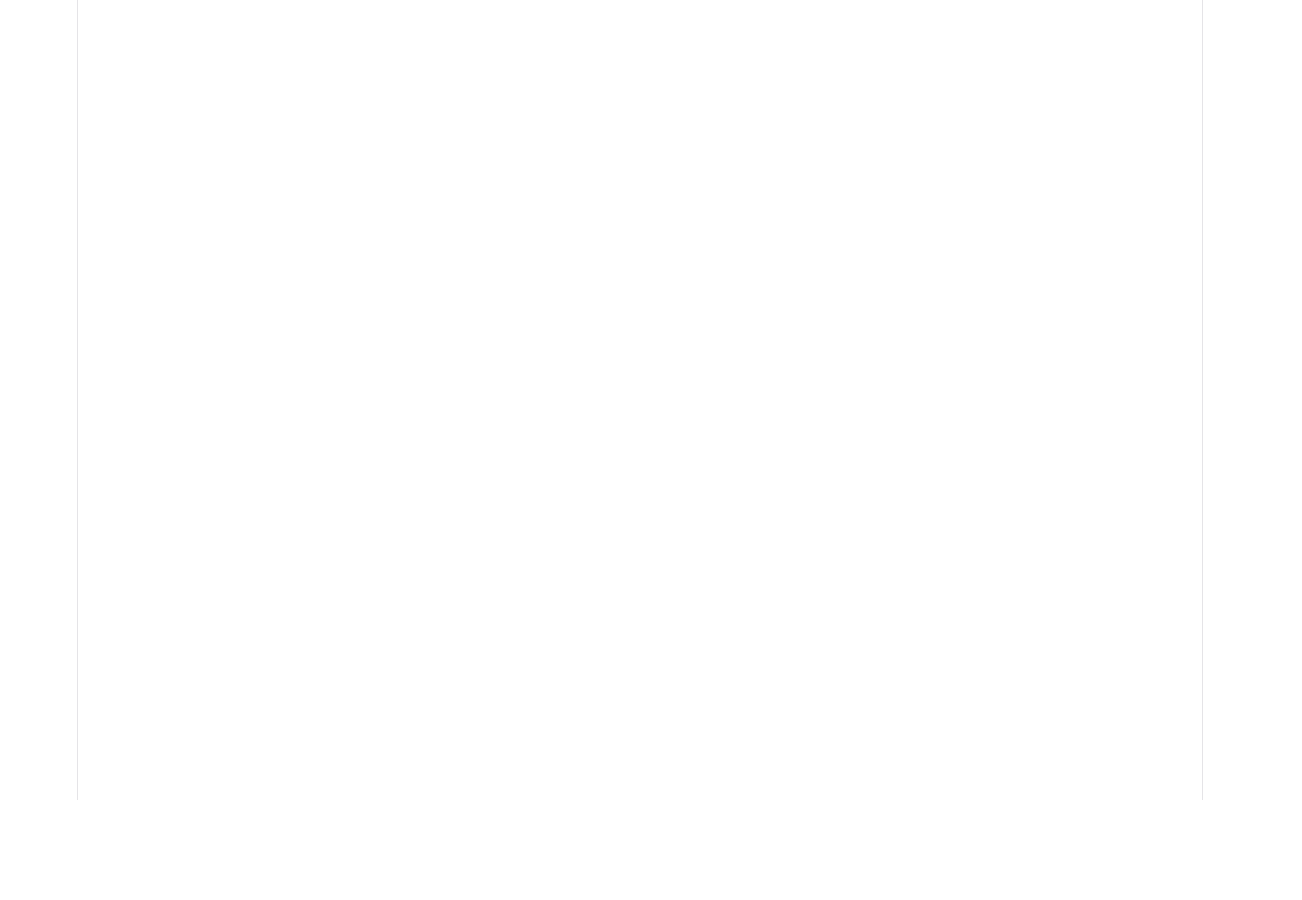
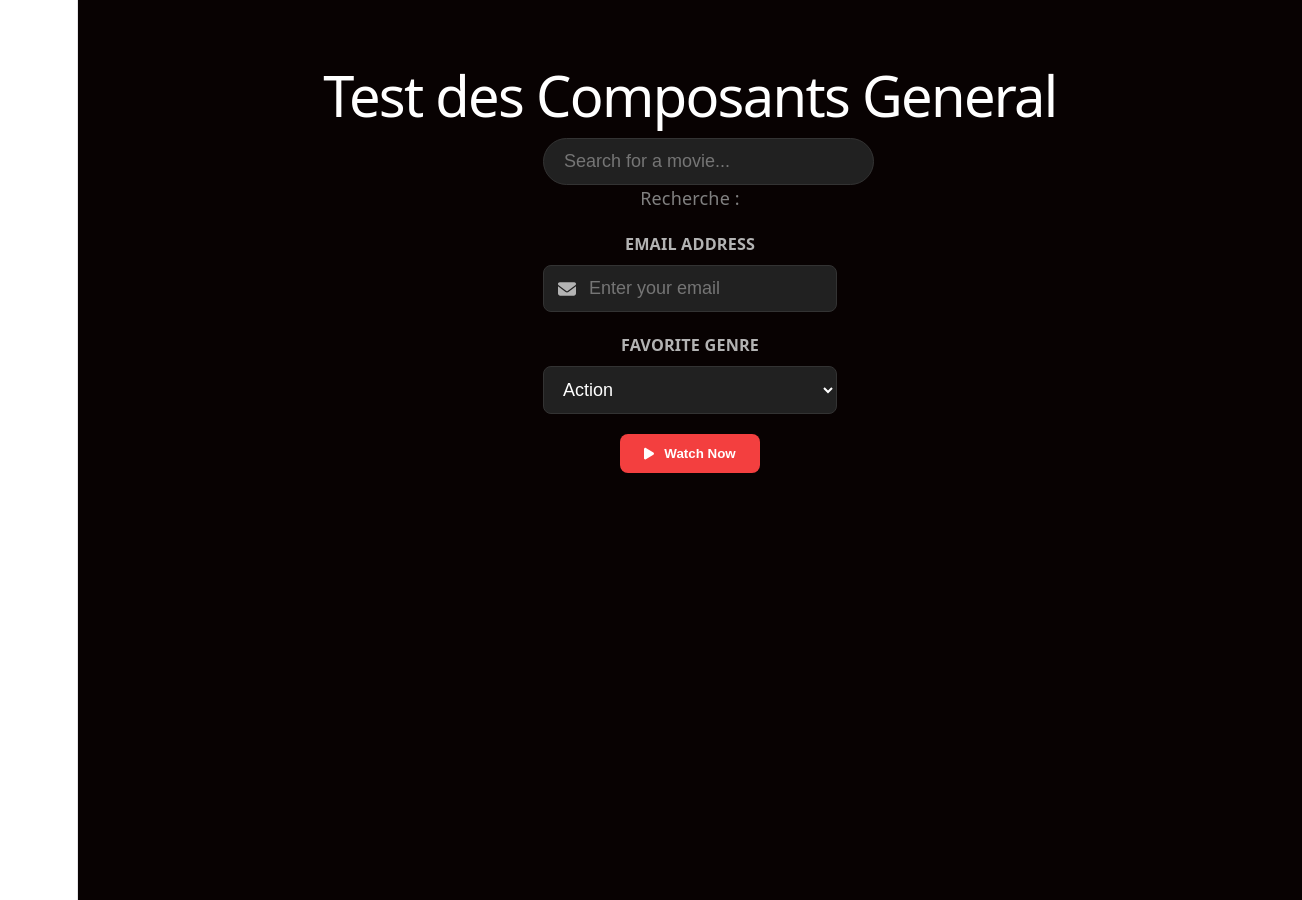
Before and after one commit to Gromuf/holbertonschool-cinema-guru, a React (Vite) app in the folder frontend/: page / in a window 1280 px wide. Shown: the whole page, 1302 px wide, since content can reach past the window. Before the commit the page ends 800 px from the top, so only its background shows below. Built offline with nearby package versions, Linux system fonts and the light colour scheme.

Commit message:
Add general components: Input, SelectInput, Button, and SearchBar with styles

```diff
--- a/frontend/src/App.css
+++ b/frontend/src/App.css
@@ -1,184 +1,21 @@
-.counter {
-  font-size: 16px;
-  padding: 5px 10px;
-  border-radius: 5px;
-  color: var(--accent);
-  background: var(--accent-bg);
-  border: 2px solid transparent;
-  transition: border-color 0.3s;
-  margin-bottom: 24px;
+/* src/App.css */
 
-  &:hover {
-    border-color: var(--accent-border);
-  }
-  &:focus-visible {
-    outline: 2px solid var(--accent);
-    outline-offset: 2px;
-  }
+.App {
+  min-height: 100vh;
+  width: 100%;
+  background-color: #080202; /* Le noir profond du projet */
+  color: #ffffff;
+  display: flex;
+  flex-direction: column;
+  align-items: center;
+  padding: 40px 20px;
 }
 
-.hero {
-  position: relative;
-
-  .base,
-  .framework,
-  .vite {
-    inset-inline: 0;
-    margin: 0 auto;
-  }
-
-  .base {
-    width: 170px;
-    position: relative;
-    z-index: 0;
-  }
-
-  .framework,
-  .vite {
-    position: absolute;
-  }
-
-  .framework {
-    z-index: 1;
-    top: 34px;
-    height: 28px;
-    transform: perspective(2000px) rotateZ(300deg) rotateX(44deg) rotateY(39deg)
-      scale(1.4);
-  }
-
-  .vite {
-    z-index: 0;
-    top: 107px;
-    height: 26px;
-    width: auto;
-    transform: perspective(2000px) rotateZ(300deg) rotateX(40deg) rotateY(39deg)
-      scale(0.8);
-  }
-}
-
-#center {
+/* Si tu veux tester tes composants dans une colonne propre */
+.test-container {
+  width: 100%;
+  max-width: 400px;
   display: flex;
   flex-direction: column;
-  gap: 25px;
-  place-content: center;
-  place-items: center;
-  flex-grow: 1;
-
-  @media (max-width: 1024px) {
-    padding: 32px 20px 24px;
-    gap: 18px;
-  }
+  gap: 15px; /* Espace entre chaque composant */
 }
-
-#next-steps {
-  display: flex;
-  border-top: 1px solid var(--border);
-  text-align: left;
-
-  & > div {
-    flex: 1 1 0;
-    padding: 32px;
-    @media (max-width: 1024px) {
-      padding: 24px 20px;
-    }
-  }
-
-  .icon {
-    margin-bottom: 16px;
-    width: 22px;
-    height: 22px;
-  }
-
-  @media (max-width: 1024px) {
-    flex-direction: column;
-    text-align: center;
-  }
-}
-
-#docs {
-  border-right: 1px solid var(--border);
-
-  @media (max-width: 1024px) {
-    border-right: none;
-    border-bottom: 1px solid var(--border);
-  }
-}
-
-#next-steps ul {
-  list-style: none;
-  padding: 0;
-  display: flex;
-  gap: 8px;
-  margin: 32px 0 0;
-
-  .logo {
-    height: 18px;
-  }
-
-  a {
-    color: var(--text-h);
-    font-size: 16px;
-    border-radius: 6px;
-    background: var(--social-bg);
-    display: flex;
-    padding: 6px 12px;
-    align-items: center;
-    gap: 8px;
-    text-decoration: none;
-    transition: box-shadow 0.3s;
-
-    &:hover {
-      box-shadow: var(--shadow);
-    }
-    .button-icon {
-      height: 18px;
-      width: 18px;
-    }
-  }
-
-  @media (max-width: 1024px) {
-    margin-top: 20px;
-    flex-wrap: wrap;
-    justify-content: center;
-
-    li {
-      flex: 1 1 calc(50% - 8px);
-    }
-
-    a {
-      width: 100%;
-      justify-content: center;
-      box-sizing: border-box;
-    }
-  }
-}
-
-#spacer {
-  height: 88px;
-  border-top: 1px solid var(--border);
-  @media (max-width: 1024px) {
-    height: 48px;
-  }
-}
-
-.ticks {
-  position: relative;
-  width: 100%;
-
-  &::before,
-  &::after {
-    content: '';
-    position: absolute;
-    top: -4.5px;
-    border: 5px solid transparent;
-  }
-
-  &::before {
-    left: 0;
-    border-left-color: var(--border);
-  }
-  &::after {
-    right: 0;
-    border-right-color: var(--border);
-  }
-}
--- a/frontend/src/App.jsx
+++ b/frontend/src/App.jsx
@@ -1,9 +1,58 @@
-import './App.css'
+import React, { useState } from 'react';
+import './App.css';
+import Input from './components/general/Input';
+import SelectInput from './components/general/SelectInput';
+import Button from './components/general/Button';
+import SearchBar from './components/general/SearchBar';
+import { faEnvelope, faPlay } from '@fortawesome/free-solid-svg-icons';
 
 function App() {
+  const [email, setEmail] = useState("");
+  const [genre, setGenre] = useState("action");
+  const [search, setSearch] = useState("");
+
+  const genres = [
+    { value: 'action', label: 'Action' },
+    { value: 'comedy', label: 'Comedy' },
+    { value: 'drama', label: 'Drama' }
+  ];
+
   return (
-    <div className="App"></div>
-  )
+    <div className="App" style={{ padding: '50px', backgroundColor: '#080202', minHeight: '100vh' }}>
+      <h1 style={{ color: 'white', marginBottom: '30px' }}>Test des Composants General</h1>
+
+      <div style={{ maxWidth: '400px' }}>
+        {/* Test SearchBar */}
+        <SearchBar title={search} setTitle={setSearch} />
+        <p style={{ color: 'gray', marginBottom: '20px' }}>Recherche : {search}</p>
+
+        {/* Test Input avec Icône */}
+        <Input
+          label="Email Address"
+          type="email"
+          value={email}
+          setValue={setEmail}
+          icon={faEnvelope}
+          inputAttributes={{ placeholder: 'Enter your email' }}
+        />
+
+        {/* Test SelectInput */}
+        <SelectInput
+          label="Favorite Genre"
+          options={genres}
+          value={genre}
+          setValue={setGenre}
+        />
+
+        {/* Test Button */}
+        <Button
+          label="Watch Now"
+          icon={faPlay}
+          onClick={() => alert('Cliqué !')}
+        />
+      </div>
+    </div>
+  );
 }
 
-export default App
+export default App;
--- /dev/null
+++ b/frontend/src/components/general/Button.jsx
@@ -0,0 +1,17 @@
+import React from "react";
+import "./general.css"
+import { FontAwesomeIcon } from "@fortawesome/react-fontawesome";
+
+const Button = ({ label, className, onClick, icon }) => {
+	return (
+		<button
+      className={`button-container ${className}`}
+      onClick={onClick}
+    >
+      {icon && <FontAwesomeIcon icon={icon} className="button-icon" />}
+      {label}
+    </button>
+	);
+}
+
+export default Button;
--- /dev/null
+++ b/frontend/src/components/general/Input.jsx
@@ -0,0 +1,25 @@
+import React from "react"
+import "./general.css"
+import { FontAwesomeIcon } from "@fortawesome/react-fontawesome"
+
+const Input = ({ label, type, className, value, setValue, icon, inputAttributes }) => {
+	const handleInput = (event) => {
+		setValue(event.target.value)
+	};
+	return (
+		<div className={`input-container ${className}`}>
+      {label && <label>{label}</label>}
+        <div className="input-wrapper">
+          {icon && <FontAwesomeIcon icon={icon} className="input-icon" />}
+          <input
+            type={type}
+            value={value}
+            onChange={handleInput}
+            {...inputAttributes}
+          />
+        </div>
+    </div>
+	);
+}
+
+export default Input;
--- /dev/null
+++ b/frontend/src/components/general/SearchBar.jsx
@@ -0,0 +1,20 @@
+import React from "react";
+import "./general.css"
+
+const SearchBar = ({ title, setTitle }) => {
+  const handleInput = (event) => {
+    setTitle(event.target.value);
+  };
+
+  return (
+    <input
+      type="text"
+      className="search-bar"
+      placeholder="Search for a movie..."
+      value={title}
+      onChange={handleInput}
+    />
+  );
+}
+
+export default SearchBar;
--- /dev/null
+++ b/frontend/src/components/general/SelectInput.jsx
@@ -0,0 +1,27 @@
+import React from "react";
+import "./general.css"
+
+const SelectInput = ({ label, options, className, value, setValue }) => {
+  const handleSelect = (event) => {
+    setValue(event.target.value);
+  };
+
+  return (
+    <div className={`select-container ${className}`}>
+      {label && <label>{label}</label>}
+      <select
+        className="select-input"
+        value={value}
+        onChange={handleSelect}
+      >
+        {options.map((option, index) => (
+          <option key={index} value={option.value}>
+            {option.label}
+          </option>
+        ))}
+      </select>
+    </div>
+  );
+}
+
+export default SelectInput;
--- /dev/null
+++ b/frontend/src/components/general/general.css
@@ -0,0 +1,85 @@
+:root {
+    --primary-color: #f33f3f;
+    --background-dark: #080202;
+    --input-bg: #212121;
+    --text-main: #ffffff;
+    --text-muted: #b3b3b3;
+    --border-color: #333333;
+}
+
+/* --- Styles Communs --- */
+.input-container, .select-container {
+    display: flex;
+    flex-direction: column;
+    gap: 8px;
+    margin-bottom: 20px;
+    width: 100%;
+}
+
+label {
+    color: var(--text-muted);
+    font-size: 0.9rem;
+    text-transform: uppercase;
+    font-weight: 600;
+}
+
+/* --- Input & SelectInput --- */
+.input-wrapper {
+    position: relative;
+    display: flex;
+    align-items: center;
+}
+
+.input-icon {
+    position: absolute;
+    left: 15px;
+    color: var(--text-muted);
+}
+
+input, .select-input, .search-bar {
+    width: 100%;
+    padding: 12px 15px;
+    background-color: var(--input-bg);
+    border: 1px solid var(--border-color);
+    border-radius: 8px;
+    color: var(--text-main);
+    font-size: 1rem;
+    outline: none;
+    transition: border-color 0.3s ease;
+}
+
+.input-wrapper input {
+    padding-left: 45px;
+}
+
+input:focus, .select-input:focus, .search-bar:focus {
+    border-color: var(--primary-color);
+}
+
+/* --- Button --- */
+.button-container {
+    background-color: var(--primary-color);
+    color: white;
+    font-weight: bold;
+    border: none;
+    border-radius: 8px;
+    padding: 12px 24px;
+    cursor: pointer;
+    display: inline-flex;
+    align-items: center;
+    gap: 10px;
+    transition: opacity 0.2s ease, transform 0.1s ease;
+}
+
+.button-container:hover {
+    opacity: 0.9;
+}
+
+.button-container:active {
+    transform: scale(0.98);
+}
+
+.search-bar {
+    border-radius: 25px;
+    padding-left: 20px;
+}
```
